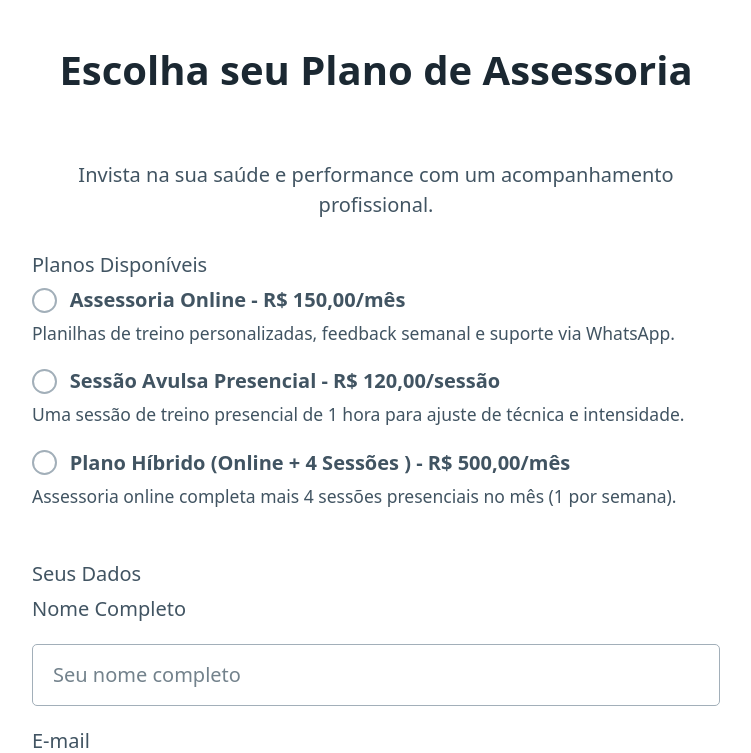
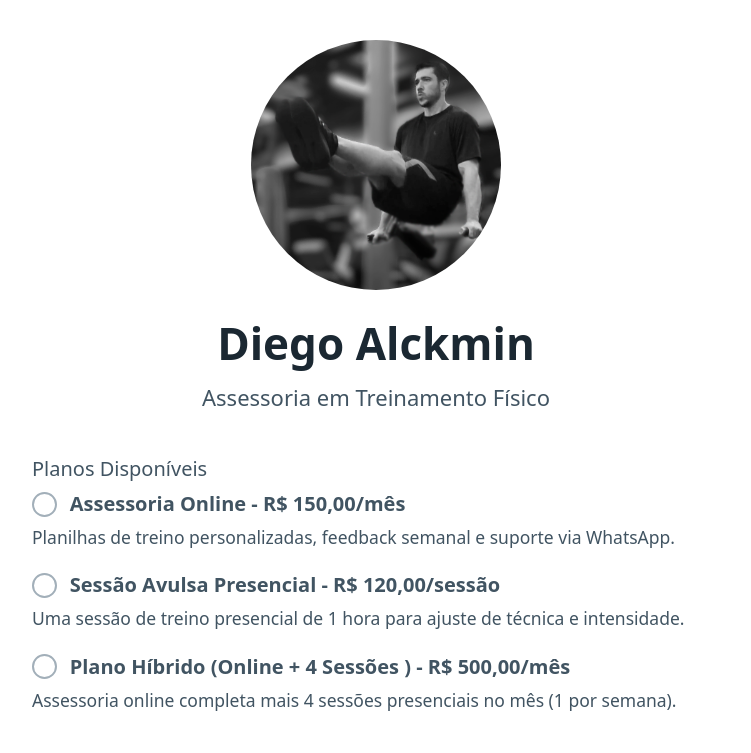
Before and after one commit to 9Alchemist9/a-fit, a Flask app: page / in a window 1280 px wide. Shown: the top 753 px of the page, without its empty margins (264-1015 px from the left). Run offline with Flask 3, Linux system fonts and the light colour scheme.

Commit message:
feat: Redesign header with profile image and new title

```diff
--- a/static/style.css
+++ b/static/style.css
@@ -45,3 +45,28 @@ form small {
     color: var(--pico-color-red-500);
     font-weight: bold;
 }
+/* Estilos para o novo cabeçalho personalizado */
+.header-personalizado {
+    text-align: center; /* Centraliza todo o conteúdo do header */
+    margin-bottom: 2rem; /* Adiciona um espaço abaixo do header */
+}
+
+.logo {
+    width: 250px; /* Define a largura da imagem */
+    height: 250px; /* Define a altura da imagem */
+    border-radius: 50%; /* Deixa a imagem perfeitamente redonda */
+    object-fit: cover; /* Garante que a imagem preencha o círculo sem distorcer */
+    margin-bottom: 1rem; /* Adiciona um espaço abaixo da imagem */
+    border: 3px solid var(--pico-primary); /* Adiciona uma borda sutil com a cor primária do tema */
+}
+
+.header-personalizado h1 {
+    margin-bottom: 0.25rem; /* Diminui o espaço abaixo do título principal */
+    font-size: 2.2rem; /* Aumenta um pouco o tamanho da fonte do seu nome */
+}
+
+.header-personalizado p {
+    margin: 0; /* Remove a margem do parágrafo */
+    font-size: 1.1rem;
+    color: var(--pico-secondary); /* Usa uma cor secundária para o subtítulo */
+}
--- a/templates/index.html
+++ b/templates/index.html
@@ -1,5 +1,6 @@
 <!DOCTYPE html>
 <html lang="pt-br">
+
 <head>
     <meta charset="UTF-8">
     <meta name="viewport" content="width=device-width, initial-scale=1.0">
@@ -9,12 +10,15 @@
     <!-- Nosso arquivo de estilos personalizados -->
     <link rel="stylesheet" href="/static/style.css">
 </head>
+
 <body>
     <main class="container">
-        <header>
-            <h1 class="text-center">Escolha seu Plano de Assessoria</h1>
-            <p class="text-center">Invista na sua saúde e performance com um acompanhamento profissional.</p>
+        <header class="header-personalizado">
+            <img src="/static/perfil2.png" alt="Logo Diego Alckmin" class="logo">
+            <h1>Diego Alckmin</h1>
+            <p>Assessoria em Treinamento Físico</p>
         </header>
+
 
         <form id="assessoria-form">
             <fieldset>
@@ -59,4 +63,5 @@
     <!-- Nosso arquivo de script -->
     <script src="/static/script.js"></script>
 </body>
+
 </html>
```
Also changed, not shown: static/perfil2.png (added).
